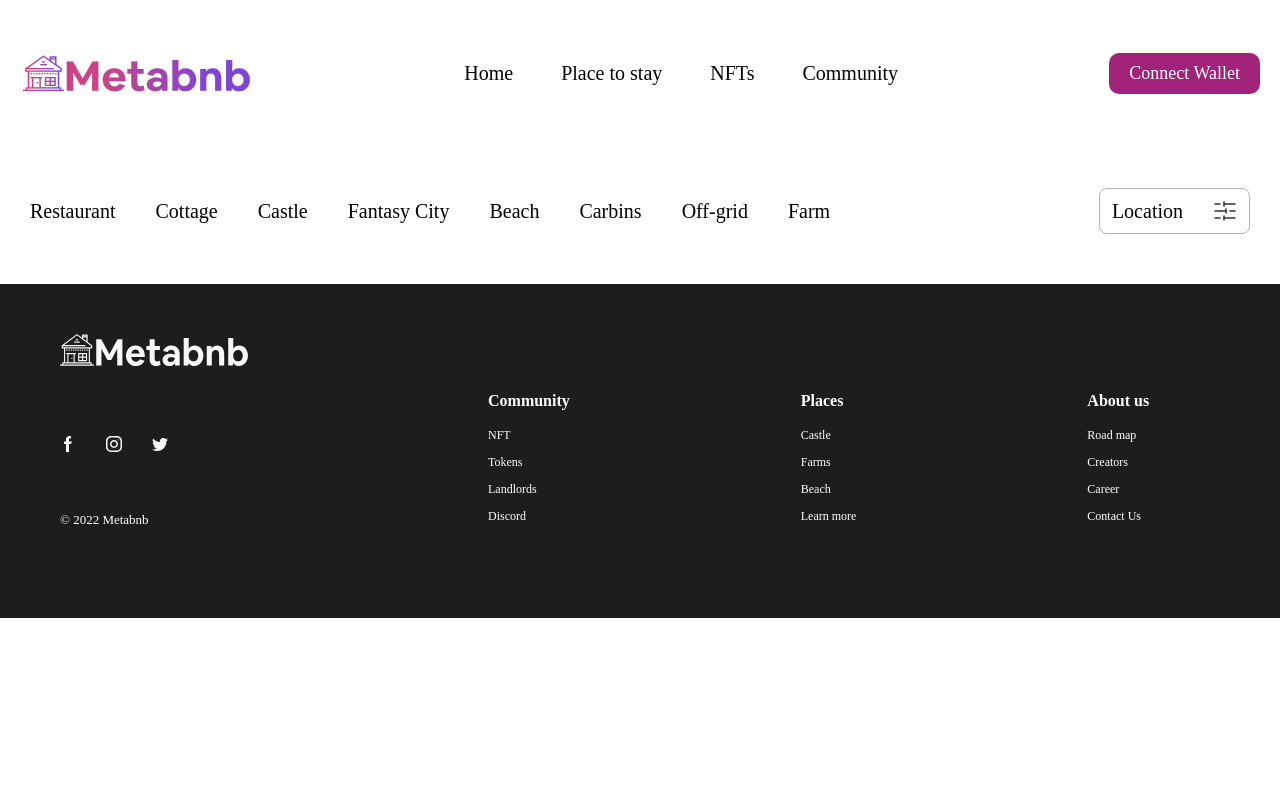
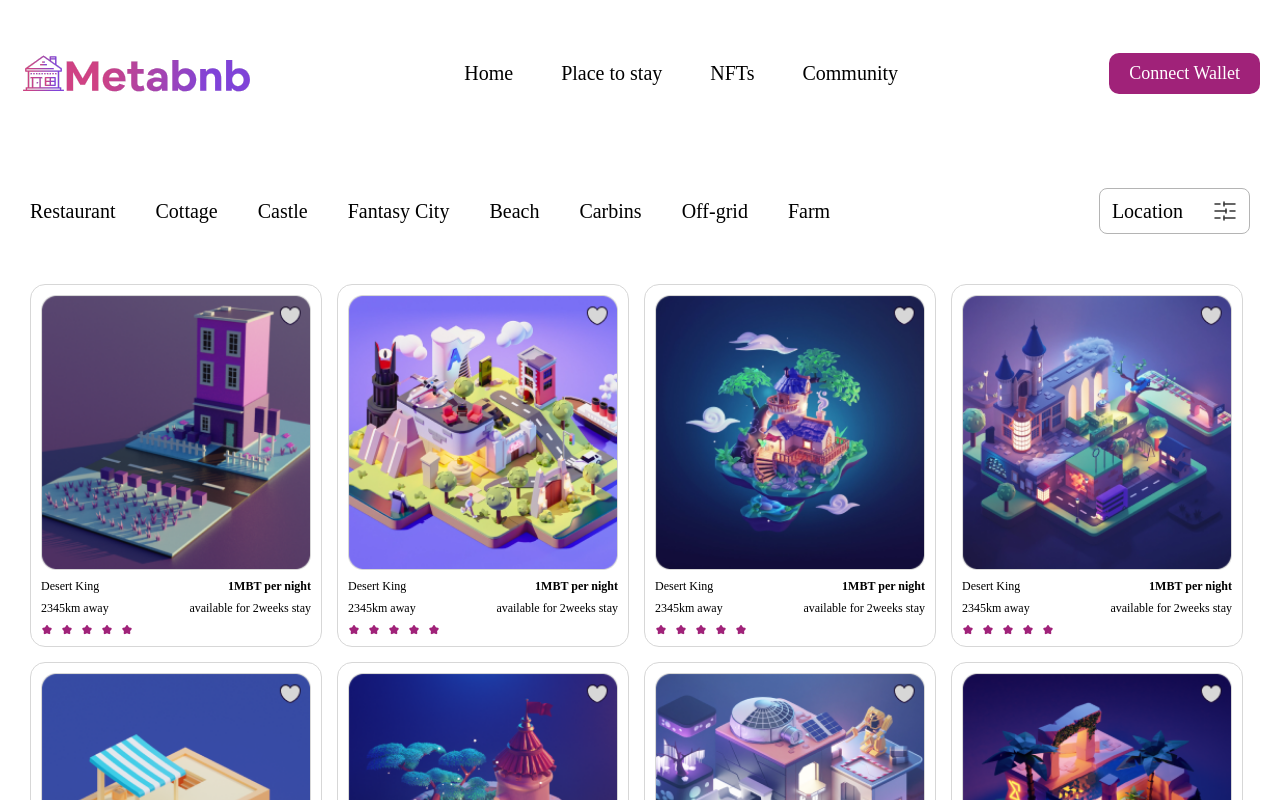
Before and after one commit to Ezeh-Vikki1635/bnbmeta, a React (Create React App) app: page /place-to-stay in a window 1280 px wide. Shown: the top 800 px of the page. Built offline with nearby package versions, Linux system fonts and the light colour scheme; a web font is replaced by a local one.

Commit message:
Refactor code

```diff
--- a/src/pages/Place/Place.js
+++ b/src/pages/Place/Place.js
@@ -1,6 +1,7 @@
 import React, { Fragment } from "react";
 import Footer from "../../components/Footer";
 import Header from "../../components/Header";
+import PlaceList from "./components/PlaceList/PlaceList";
 
 import PlaceNav from "./components/PlaceNav/PlaceNav";
 
@@ -13,7 +14,7 @@ const Place = () => {
     <Fragment>
       < Header />
       < PlaceNav />
-
+      < PlaceList />
 
       < Footer />
 
--- a/src/pages/Place/components/PlaceList/PlaceList.js
+++ b/src/pages/Place/components/PlaceList/PlaceList.js
@@ -5,13 +5,13 @@ import Rating from "../../../../components/Rating";
 import { data } from "./PlaceData";
 
 const PlaceList = () => {
-  const placeData = data.map((nfts, index) => {
-    return <Rating key={index} placeData={nfts} />;
+  const nftData = data.map((nft, index) => {
+    return <Rating key={index} nftData={nft} />;
   });
 
   return (
     <PlaceContainer>
-      <BoxContainer>{placeData}</BoxContainer>
+      <BoxContainer>{nftData}</BoxContainer>
     </PlaceContainer>
   );
 };
```
